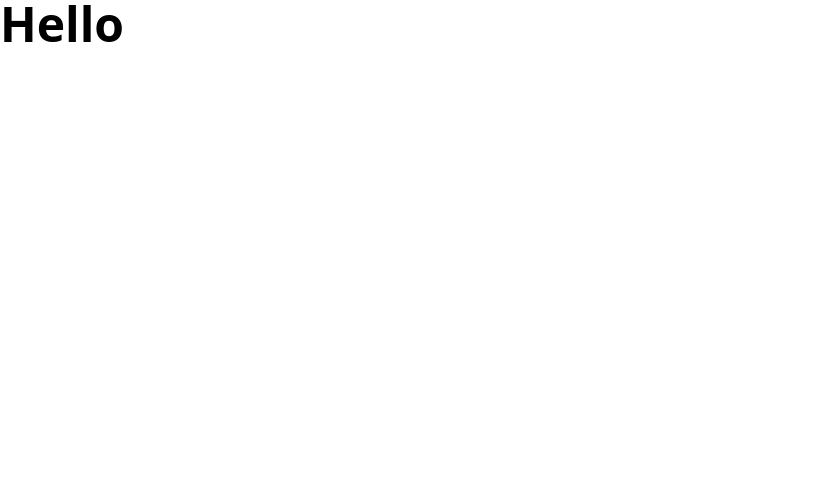
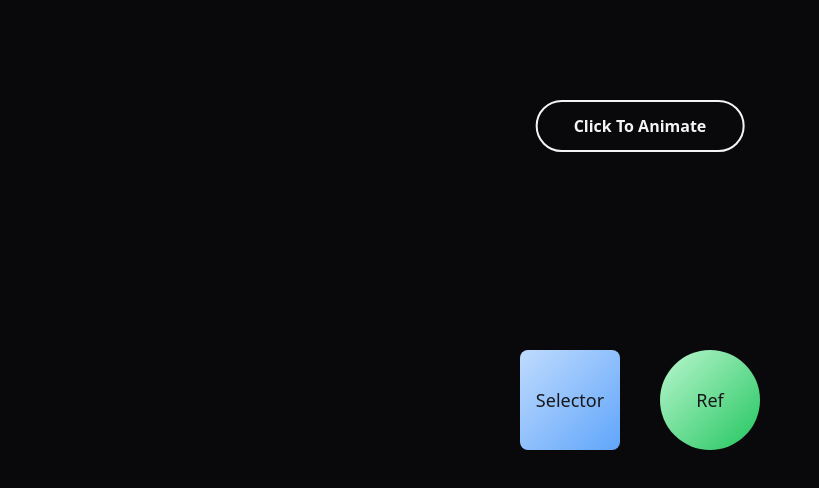
Before and after one commit to salmansajib/use-gsap-hook, a React (Vite) app: page / in a window 1280 px wide. Shown: the top 488 px of the page, without its empty margins (0-819 px from the left). Built offline with nearby package versions, Linux system fonts and the light colour scheme.

Commit message:
first approach to animate with context safe

```diff
--- a/package.json
+++ b/package.json
@@ -10,6 +10,8 @@
     "preview": "vite preview"
   },
   "dependencies": {
+    "@gsap/react": "^2.1.1",
+    "gsap": "^3.12.5",
     "react": "^18.3.1",
     "react-dom": "^18.3.1"
   },
--- a/src/App.jsx
+++ b/src/App.jsx
@@ -1,7 +1,53 @@
+import { useRef } from "react";
+import gsap from "gsap";
+import { useGSAP } from "@gsap/react";
+
 function App() {
+  const container = useRef();
+  const circle = useRef();
+  const animateButton = useRef();
+
+  // different approach
+  useGSAP((context, contextSafe) => {
+    const onClickAnimation = contextSafe(() => {
+      // rotate the box with selector
+      gsap.to(".box", { rotate: "+=360", duration: 1 });
+
+      // rotate the circle with ref
+      gsap.to(circle.current, { rotate: "-=360", duration: 1 });
+      console.log("context", context.data.length);
+    });
+
+    animateButton.current.addEventListener("click", onClickAnimation);
+
+    console.log("context", context.data);
+
+    return () => {
+      animateButton.current.removeEventListener("click", onClickAnimation);
+    };
+  });
+
   return (
-    <div>
-      <h1 className="text-5xl font-bold">Hello</h1>
+    <div className="bg-zinc-950 text-gray-100 min-h-dvh grid place-content-center">
+      <div>
+        <button
+          ref={animateButton}
+          className="border-2 outline-none border-gray-100 font-semibold text-gray-100 px-9 py-3 rounded-full absolute top-[100px] left-1/2 -translate-x-1/2 hover:bg-gray-100 hover:text-zinc-900 transition-all duration-200"
+        >
+          Click To Animate
+        </button>
+      </div>
+      <div ref={container} className="flex gap-10">
+        <div className="box w-[100px] h-[100px] bg-gradient-to-br from-blue-200 to-blue-400 rounded-lg text-zinc-900 text-lg font-medium flex items-center justify-center">
+          Selector
+        </div>
+        <div
+          ref={circle}
+          className="circle w-[100px] h-[100px] bg-gradient-to-br from-green-200 to-green-500 rounded-full text-zinc-900 text-lg font-medium flex items-center justify-center"
+        >
+          Ref
+        </div>
+      </div>
     </div>
   );
 }
```
Also changed, not shown: src/assets/grainy-texture.jpg (added), 1 other file (tests, documents, lock files or other folders).
